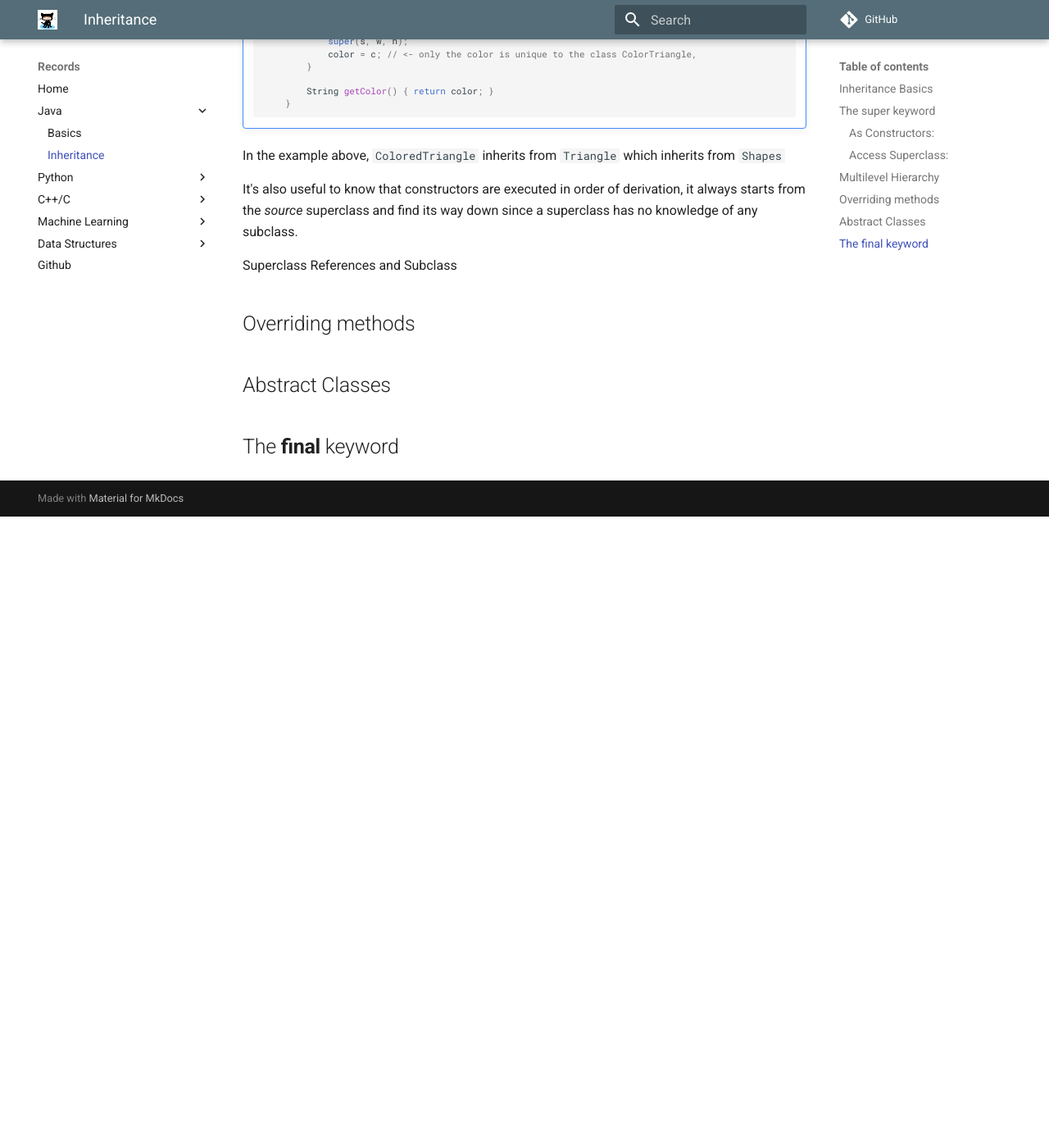
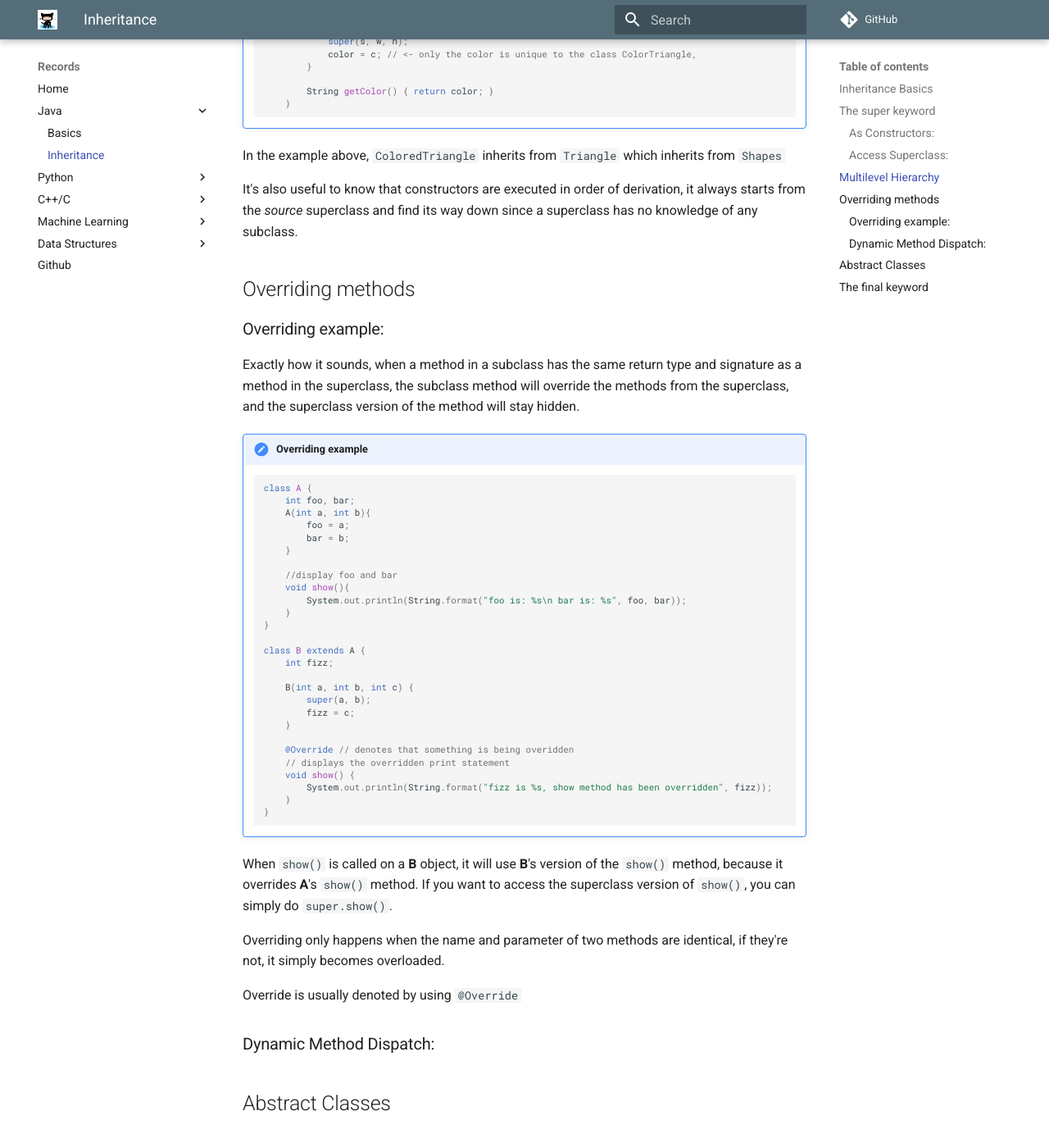
Before and after one commit to 20dzhong/20dzhong-mkdocs, an MkDocs documentation site: the page built from docs/inheritance.md, in a window 1280 px wide and 1400 px high, scrolled down 4317 px. Shown: the top 1394 px of the window at 82% size. Built offline with MkDocs 1.6.1 and Material for MkDocs 9.7.7, drawn with Linux system fonts in a browser that asks for light colours; comment, search, counter and statistics services are not loaded; before the commit the page ends 4947 px from its top, so only the background shows below that.

````diff
--- a/docs/inheritance.md
+++ b/docs/inheritance.md
@@ -237,8 +237,53 @@ In the example above, ``ColoredTriangle`` inherits from ``Triangle`` which inher
 It's also useful to know that constructors are executed in order of derivation, it always starts from the *source* superclass
 and find its way down since a superclass has no knowledge of any subclass.
 
-Superclass References and Subclass
 ## Overriding methods
+
+### Overriding example:
+Exactly how it sounds, when a method in a subclass has the same return type and signature as a method in the superclass,
+the subclass method will override the methods from the superclass, and the superclass version of the method will stay hidden.
+
+!!! note "Overriding example"
+
+    ```java
+    class A {
+        int foo, bar;
+        A(int a, int b){
+            foo = a;
+            bar = b;
+        }
+
+        //display foo and bar
+        void show(){
+            System.out.println(String.format("foo is: %s\n bar is: %s", foo, bar));
+        }
+    }
+
+    class B extends A {
+        int fizz;
+
+        B(int a, int b, int c) {
+            super(a, b);
+            fizz = c;
+        }
+
+        @Override // denotes that something is being overidden
+        // displays the overridden print statement
+        void show() {
+            System.out.println(String.format("fizz is %s, show method has been overridden", fizz));
+        }
+    }
+    ```
+
+When ``show()`` is called on a **B** object, it will use **B**'s version of the ``show()`` method, because it overrides
+**A**'s ``show()`` method. If you want to access the superclass version of ``show()``, you can simply do ``super.show()``.
+
+Overriding only happens when the name and parameter of two methods are identical, if they're not, it simply becomes overloaded.
+
+Override is usually denoted by using ``@Override``
+
+### Dynamic Method Dispatch:
+
 
 ## Abstract Classes
 
````
Also changed, not shown: docs/git.md (+62 -0 lines).
